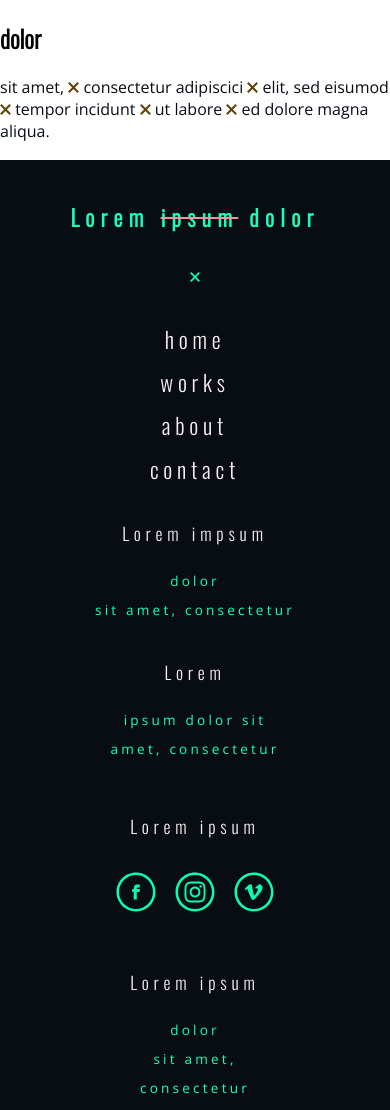
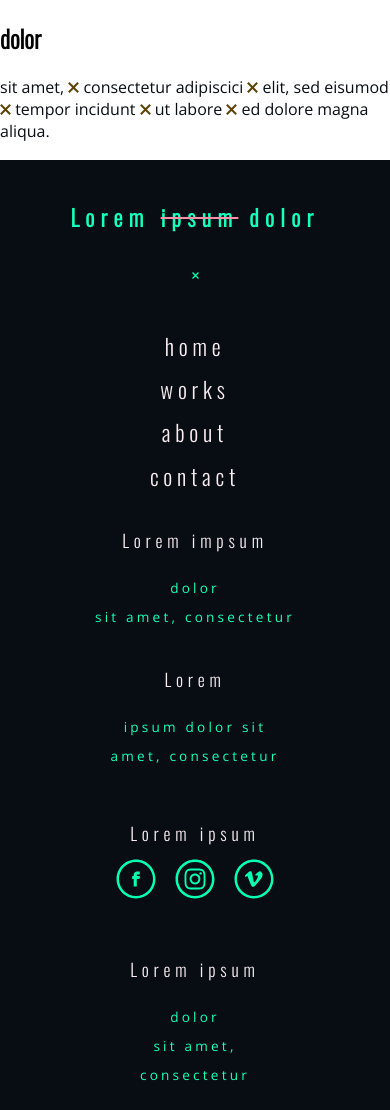
Before and after one commit to SaraCarreras/202204-W3-Jon-Sara, a website: page pages/works.html in a window 390 px wide. Shown: the top 1110 px of the page. Drawn offline with nearby package versions, Linux system fonts and the light colour scheme.

Commit message:
Polish mobile-footer and starting to add elements for desktop-footer

```diff
--- a/pages/works.html
+++ b/pages/works.html
@@ -52,12 +52,17 @@
             </p>
         </section>
         <footer class="footer">
+            <div class="footer__group">
                 <h2 class="footer__header-title">Lorem <span class="footer__header-title--linethrough">ipsum</span> dolor</h2>
                 <img
                     class="footer__header-icon"
                     src="../images/icons/icon-x.svg"
                     alt=""
                 />
+            </div>
+            <div class="footer__main">
+
+            </div>
             <div class="footer__menu">
                 <div class="footer__menu-item">home</div>
                 <div class="footer__menu-item">works</div>
@@ -65,6 +70,7 @@
                 <div class="footer__menu-item">contact</div>
             </div>
 
+            <div class="footer__group">
                 <div class="footer__section">
                     <div class="footer__menu-title">Lorem impsum</div>
                     <div class="footer__menu-links">dolor</div>
@@ -76,14 +82,18 @@
                     <div class="footer__menu-links">ipsum dolor sit</div>
                     <div class="footer__menu-links">amet, consectetur</div>
                 </div>
+            </div>
 
+            <div class="footer__group">
                 <div class="footer__section footer__section--icons">
-                <div class="footer__menu-title">Lorem ipsum</div>
+                    <div class="footer__menu-title footer__menu-title--icons">Lorem ipsum</div>
                     <img class="footer__menu-icon icon--facebook" src="../images/icons/icon-facebook-black.svg"></img>
                     <img class="footer__menu-icon icon--instagram" src="../images/icons/icon-instagram-black.svg"></img>
                     <img class="footer__menu-icon icon--vimeo" src="../images/icons/icon-vimeo-black.svg"></img>
                 </div>
+            </div>
 
+            <div class="footer__group">
                 <div class="footer__section">
                     <div class="footer__menu-title">Lorem ipsum</div>
                     <div class="footer__menu-links">dolor</div>
@@ -104,6 +114,11 @@
                     <div class="footer__menu-links">sit amet,</div>
                     <div class="footer__menu-links">consectetur</div>
                 </div>
+            </div>
+
+
+
+
 
         </footer>
     </body>
--- a/scss/works.scss
+++ b/scss/works.scss
@@ -15,14 +15,22 @@ p {
 .footer {
     background-color: variables.$color-black;
     text-align: center;
-    padding-bottom: 50px;
+    padding-bottom: 60px;
 }
+
+.footer__main {
+    // display: flex;
+    // justify-content: space-around;
+    // flex-direction: row;
+}
+
 .footer__header-icon {
     filter: variables.$color-green-svg;
-    height: 10px;
-    padding-bottom: 30px;
+    height: 7px;
+    padding-bottom: 40px;
     // TODO: Spacing between characters
 }
+
 .footer__menu {
     display: none;
     padding-bottom: 30px;
@@ -51,6 +59,9 @@ p {
     font-size: 1.1rem;
     letter-spacing: 0.3rem;
     padding-bottom: 25px;
+}
+.footer__menu-title--icons {
+    padding-bottom: 5px;
 }
 
 .footer__menu-links {
@@ -86,8 +97,7 @@ p {
 }
 
 .footer__section--icons {
-    padding-bottom: 45px;
-    padding-top: 15px;
+    // width: 300px;
 }
 
 .icon--facebook {
@@ -101,7 +111,20 @@ p {
 }
 
 @media (max-width: variables.$breakpoint) {
+    .footer {
+        display: block;
+    }
+
+    .footer-main {
+        flex-direction: column;
+    }
+
     .footer__menu {
         display: block;
     }
+
+    .footer__section--icons {
+        padding-bottom: 45px;
+        padding-top: 15px;
+    }
 }
```
Also changed, not shown: css/works.css, 1 other file. Lines whose indentation alone changed are shown as unchanged.
